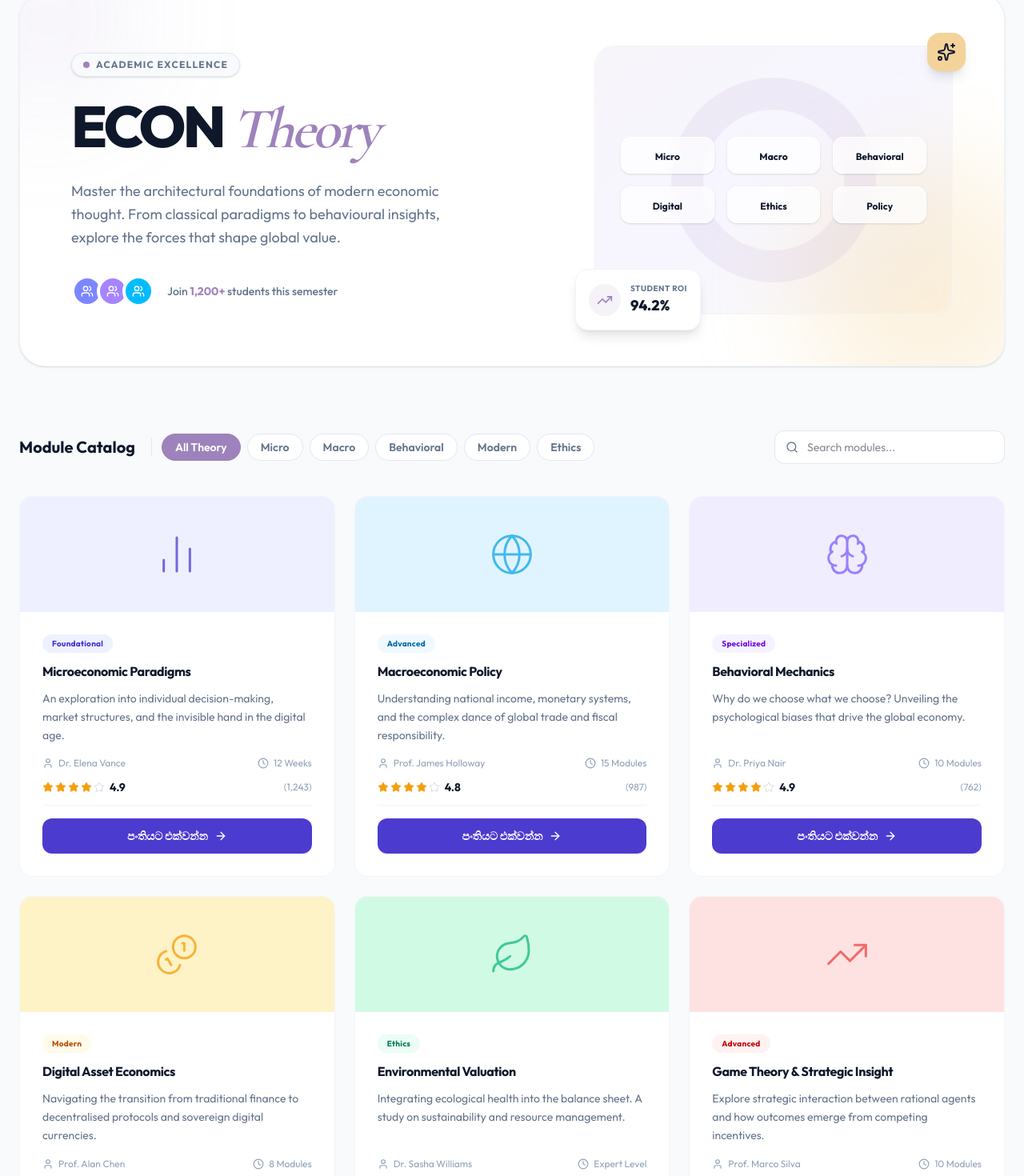
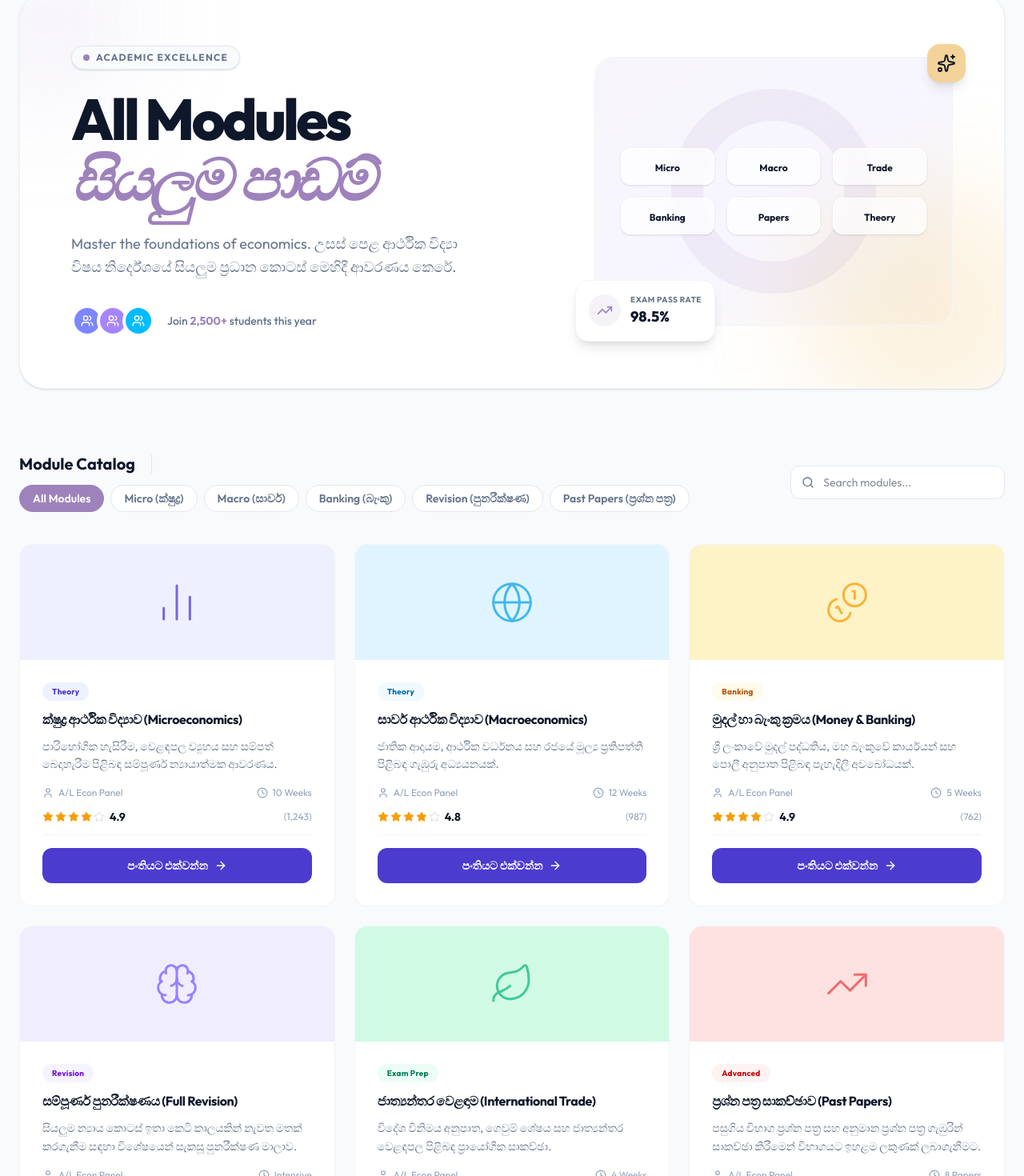
Before and after one commit to NipunHemal/ASAECON-LANDINGPAGE, a Next.js app: page /classes in a window 1280 px wide. Shown: the part 120-1590 px from the top of the page at 80% size. Built offline with nearby package versions, Linux system fonts and the light colour scheme.

Commit message:
feat: add ClassesClient service and CourseCard component for course display

```diff
--- a/src/app/classes/ClassesClient.tsx
+++ b/src/app/classes/ClassesClient.tsx
@@ -11,7 +11,7 @@ import Footer from "@/components/Footer";
 import CourseCard, { type CourseCardData } from "@/components/CourseCard";
 
 /* ─── Data ─────────────────────────────────────────────────────────── */
-const FILTERS = ["All Theory", "Micro", "Macro", "Behavioral", "Modern", "Ethics"];
+const FILTERS = ["All Modules", "Micro (ක්ෂුද්‍ර)", "Macro (සාර්ව)", "Banking (බැංකු)", "Revision (පුනරීක්ෂණ)", "Past Papers (ප්‍රශ්න පත්‍ර)"];
 
 interface CourseEntry extends CourseCardData {
   filter: string;
@@ -24,97 +24,97 @@ const COURSES: CourseEntry[] = [
     icon: BarChart2,
     iconColor: "#4C3BCF",
     iconBg: "#EEF0FF",
-    title: "Microeconomic Paradigms",
-    desc: "An exploration into individual decision-making, market structures, and the invisible hand in the digital age.",
-    tag: "Foundational",
+    title: "ක්ෂුද්‍ර ආර්ථික විද්‍යාව (Microeconomics)",
+    desc: "පාරිභෝගික හැසිරීම, වෙළඳපල ව්‍යුහය සහ සම්පත් බෙදාහැරීම පිළිබඳ සම්පූර්ණ න්‍යායාත්මක ආවරණය.",
+    tag: "Theory",
     tagColor: "bg-indigo-50 text-indigo-700",
-    teacher: "Dr. Elena Vance",
-    duration: "12 Weeks",
+    teacher: "A/L Econ Panel",
+    duration: "10 Weeks",
     rating: 4.9,
     reviews: 1243,
-    meta: "12 Weeks",
+    meta: "10 Weeks",
     MetaIcon: Clock,
-    filter: "Micro",
+    filter: "Micro (ක්ෂුද්‍ර)",
   },
   {
     icon: Globe,
     iconColor: "#0EA5E9",
     iconBg: "#E0F4FF",
-    title: "Macroeconomic Policy",
-    desc: "Understanding national income, monetary systems, and the complex dance of global trade and fiscal responsibility.",
-    tag: "Advanced",
+    title: "සාර්ව ආර්ථික විද්‍යාව (Macroeconomics)",
+    desc: "ජාතික ආදායම, ආර්ථික වර්ධනය සහ රජයේ මූල්‍ය ප්‍රතිපත්ති පිළිබඳ ගැඹුරු අධ්‍යයනයක්.",
+    tag: "Theory",
     tagColor: "bg-sky-50 text-sky-700",
-    teacher: "Prof. James Holloway",
-    duration: "15 Modules",
+    teacher: "A/L Econ Panel",
+    duration: "12 Weeks",
     rating: 4.8,
     reviews: 987,
-    meta: "15 Modules",
+    meta: "12 Weeks",
     MetaIcon: Clock,
-    filter: "Macro",
+    filter: "Macro (සාර්ව)",
+  },
+  {
+    icon: Coins,
+    iconColor: "#F59E0B",
+    iconBg: "#FEF3C7",
+    title: "මුදල් හා බැංකු ක්‍රමය (Money & Banking)",
+    desc: "ශ්‍රී ලංකාවේ මුදල් පද්ධතිය, මහ බැංකුවේ කාර්යයන් සහ පොලී අනුපාත පිළිබඳ පැහැදිලි අවබෝධයක්.",
+    tag: "Banking",
+    tagColor: "bg-amber-50 text-amber-700",
+    teacher: "A/L Econ Panel",
+    duration: "5 Weeks",
+    rating: 4.9,
+    reviews: 762,
+    meta: "Banking",
+    MetaIcon: Coins,
+    filter: "Banking (බැංකු)",
   },
   {
     icon: Brain,
     iconColor: "#7C5CFC",
     iconBg: "#F0EDFF",
-    title: "Behavioral Mechanics",
-    desc: "Why do we choose what we choose? Unveiling the psychological biases that drive the global economy.",
-    tag: "Specialized",
+    title: "සම්පූර්ණ පුනරීක්ෂණය (Full Revision)",
+    desc: "සියලුම න්‍යාය කොටස් ඉතා කෙටි කාලයකින් නැවත මතක් කරගැනීම සඳහා විශේෂයෙන් සැකසූ පුනරීක්ෂණ මාලාව.",
+    tag: "Revision",
     tagColor: "bg-violet-50 text-violet-700",
-    teacher: "Dr. Priya Nair",
-    duration: "10 Modules",
+    teacher: "A/L Econ Panel",
+    duration: "Intensive",
     rating: 4.9,
-    reviews: 762,
-    meta: "Intermediate",
+    reviews: 634,
+    meta: "Intensive",
     MetaIcon: Brain,
-    filter: "Behavioral",
-  },
-  {
-    icon: Coins,
-    iconColor: "#F59E0B",
-    iconBg: "#FEF3C7",
-    title: "Digital Asset Economics",
-    desc: "Navigating the transition from traditional finance to decentralised protocols and sovereign digital currencies.",
-    tag: "Modern",
-    tagColor: "bg-amber-50 text-amber-700",
-    teacher: "Prof. Alan Chen",
-    duration: "8 Modules",
-    rating: 4.7,
-    reviews: 634,
-    meta: "8 Modules",
-    MetaIcon: Coins,
-    filter: "Modern",
+    filter: "Revision (පුනරීක්ෂණ)",
   },
   {
     icon: Leaf,
     iconColor: "#10B981",
     iconBg: "#D1FAE5",
-    title: "Environmental Valuation",
-    desc: "Integrating ecological health into the balance sheet. A study on sustainability and resource management.",
-    tag: "Ethics",
+    title: "ජාත්‍යන්තර වෙළඳාම (International Trade)",
+    desc: "විදේශ විනිමය අනුපාත, ගෙවුම් ශේෂය සහ ජාත්‍යන්තර වෙළඳපල පිළිබඳ ප්‍රායෝගික සාකච්ඡා.",
+    tag: "Exam Prep",
     tagColor: "bg-emerald-50 text-emerald-700",
-    teacher: "Dr. Sasha Williams",
-    duration: "Expert Level",
+    teacher: "A/L Econ Panel",
+    duration: "4 Weeks",
     rating: 4.8,
     reviews: 521,
-    meta: "Expert Level",
+    meta: "Exam Prep",
     MetaIcon: Leaf,
-    filter: "Ethics",
+    filter: "Macro (සාර්ව)",
   },
   {
     icon: TrendingUp,
     iconColor: "#EF4444",
     iconBg: "#FEE2E2",
-    title: "Game Theory & Strategic Insight",
-    desc: "Explore strategic interaction between rational agents and how outcomes emerge from competing incentives.",
+    title: "ප්‍රශ්න පත්‍ර සාකච්ඡාව (Past Papers)",
+    desc: "පසුගිය විභාග ප්‍රශ්න පත්‍ර සහ අනුමාන ප්‍රශ්න පත්‍ර ගැඹුරින් සාකච්ඡා කිරීමෙන් විභාගයට ඉහළම ලකුණක් ලබාගැනීමට.",
     tag: "Advanced",
     tagColor: "bg-red-50 text-red-700",
-    teacher: "Prof. Marco Silva",
-    duration: "10 Modules",
+    teacher: "A/L Econ Panel",
+    duration: "8 Papers",
     rating: 4.9,
     reviews: 890,
-    meta: "10 Modules",
+    meta: "8 Papers",
     MetaIcon: PieChart,
-    filter: "Micro",
+    filter: "Past Papers (ප්‍රශ්න පත්‍ර)",
   },
 ];
 
@@ -130,11 +130,11 @@ const stagger = {
 
 /* ─── Component ─────────────────────────────────────────────────────── */
 export default function ClassesClient() {
-  const [activeFilter, setActiveFilter] = useState("All Theory");
+  const [activeFilter, setActiveFilter] = useState("All Modules");
   const [query, setQuery] = useState("");
 
   const filtered = COURSES.filter((c) => {
-    const matchFilter = activeFilter === "All Theory" || c.filter === activeFilter;
+    const matchFilter = activeFilter === "All Modules" || c.filter === activeFilter;
     const matchQuery =
       c.title.toLowerCase().includes(query.toLowerCase()) ||
       (c.desc ?? "").toLowerCase().includes(query.toLowerCase());
@@ -163,11 +163,11 @@ export default function ClassesClient() {
                 Academic Excellence
               </motion.span>
               <motion.h1 variants={fadeUp} className="text-5xl md:text-7xl font-extrabold text-text-primary tracking-tighter leading-[1.05] mb-6">
-                ECON{" "}
-                <span className="font-serif italic text-primary font-semibold">Theory</span>
+                All Modules <br />
+                <span className="font-serif italic text-primary font-semibold">සියලුම පාඩම්</span>
               </motion.h1>
               <motion.p variants={fadeUp} className="body-lead max-w-lg mb-8">
-                Master the architectural foundations of modern economic thought. From classical paradigms to behavioural insights, explore the forces that shape global value.
+                Master the foundations of economics. උසස් පෙළ ආර්ථික විද්‍යා විෂය නිර්දේශයේ සියලුම ප්‍රධාන කොටස් මෙහිදී ආවරණය කෙරේ.
               </motion.p>
               <motion.div variants={fadeUp} className="flex items-center gap-4">
                 <div className="flex -space-x-2">
@@ -178,7 +178,7 @@ export default function ClassesClient() {
                   ))}
                 </div>
                 <p className="text-sm text-text-muted font-medium">
-                  Join <span className="text-primary font-bold">1,200+</span> students this semester
+                  Join <span className="text-primary font-bold">2,500+</span> students this year
                 </p>
               </motion.div>
             </motion.div>
@@ -190,7 +190,7 @@ export default function ClassesClient() {
                   <div className="w-64 h-64 rounded-full border-[40px] border-primary" />
                 </div>
                 <div className="relative z-10 grid grid-cols-3 gap-4 p-8 w-full">
-                  {["Micro", "Macro", "Behavioral", "Digital", "Ethics", "Policy"].map((t, i) => (
+                  {["Micro", "Macro", "Trade", "Banking", "Papers", "Theory"].map((t, i) => (
                     <div key={i} className="bg-white/70 backdrop-blur-sm rounded-xl px-3 py-2.5 text-center border border-white shadow-sm">
                       <span className="text-xs font-bold text-text-primary">{t}</span>
                     </div>
@@ -202,8 +202,8 @@ export default function ClassesClient() {
                   <TrendingUp className="w-5 h-5 text-primary" />
                 </div>
                 <div>
-                  <p className="text-[10px] font-bold text-text-muted tracking-wider uppercase">Student ROI</p>
-                  <p className="text-lg font-extrabold text-text-primary">94.2%</p>
+                  <p className="text-[10px] font-bold text-text-muted tracking-wider uppercase">Exam Pass Rate</p>
+                  <p className="text-lg font-extrabold text-text-primary">98.5%</p>
                 </div>
               </div>
               <div className="absolute -top-4 -right-4 bg-gold p-3 rounded-2xl shadow-lg">
@@ -265,12 +265,12 @@ export default function ClassesClient() {
             <div className="w-14 h-14 bg-primary/8 rounded-full flex items-center justify-center mb-5 group-hover:bg-primary/15 transition-colors">
               <Sparkles className="w-7 h-7 text-primary" />
             </div>
-            <h3 className="font-bold text-lg text-text-primary mb-3">Request a Topic</h3>
+            <h3 className="font-bold text-lg text-text-primary mb-3">Cant find a topic?</h3>
             <p className="text-sm text-text-muted leading-relaxed mb-6">
-              Interested in a specific economic school of thought? Let our faculty know what you want to learn next.
+              ඔබට අවශ්‍ය අමතර පාඩමක් හෝ Revision එකක් ගැන අපට දන්වන්න. (Request a new module).
             </p>
             <button className="text-primary font-bold text-sm hover:underline flex items-center gap-1 group/btn">
-              Submit Proposal
+              Submit Request
               <ArrowRight className="w-4 h-4 group-hover/btn:translate-x-1 transition-transform" />
             </button>
           </motion.article>
@@ -279,7 +279,7 @@ export default function ClassesClient() {
             <div className="col-span-full py-24 text-center text-text-muted">
               <Search className="w-10 h-10 mx-auto mb-4 opacity-30" />
               <p className="text-lg font-medium">No modules match your search.</p>
-              <button className="mt-3 text-primary font-semibold text-sm hover:underline" onClick={() => { setQuery(""); setActiveFilter("All Theory"); }}>
+              <button className="mt-3 text-primary font-semibold text-sm hover:underline" onClick={() => { setQuery(""); setActiveFilter("All Modules"); }}>
                 Clear filters
               </button>
             </div>
@@ -300,11 +300,11 @@ export default function ClassesClient() {
               Limited Time Offer
             </span>
             <h2 className="text-3xl md:text-4xl font-bold text-white tracking-tight leading-tight mb-4">
-              Academic Bundle: <br className="hidden md:block" />
-              <span className="font-serif italic font-normal text-gold">The Master Theorist</span>
+              A/L Economy Bundle: <br className="hidden md:block" />
+              <span className="font-serif italic font-normal text-gold">The Master Class</span>
             </h2>
             <p className="text-slate-400 text-lg leading-relaxed">
-              Enroll in all 5 core Econ Theory modules and save 25%. Includes lifetime access to the Atelier Research Library.
+              Enroll in all core Econ Theory modules and Past Paper discussions to save 25%. සියලුම පාඩම් එකට ලබාගන්න.
             </p>
           </div>
 
--- a/src/components/CourseCard.tsx
+++ b/src/components/CourseCard.tsx
@@ -5,7 +5,7 @@
 "use client";
 
 import { type ElementType } from "react";
-import { motion } from "framer-motion";
+import { motion, type Variants } from "framer-motion";
 import { Star, Clock, User, ArrowRight } from "lucide-react";
 
 /* ─── Types ─────────────────────────────────────────────────────────── */
@@ -50,7 +50,7 @@ function StarRating({ rating }: { rating: number }) {
 interface CourseCardProps {
   data: CourseCardData;
   /** Framer Motion variant — pass from parent stagger container */
-  variants?: object;
+  variants?: Variants;
   /** Extra className on the wrapper (e.g. hide on mobile) */
   className?: string;
 }
```
